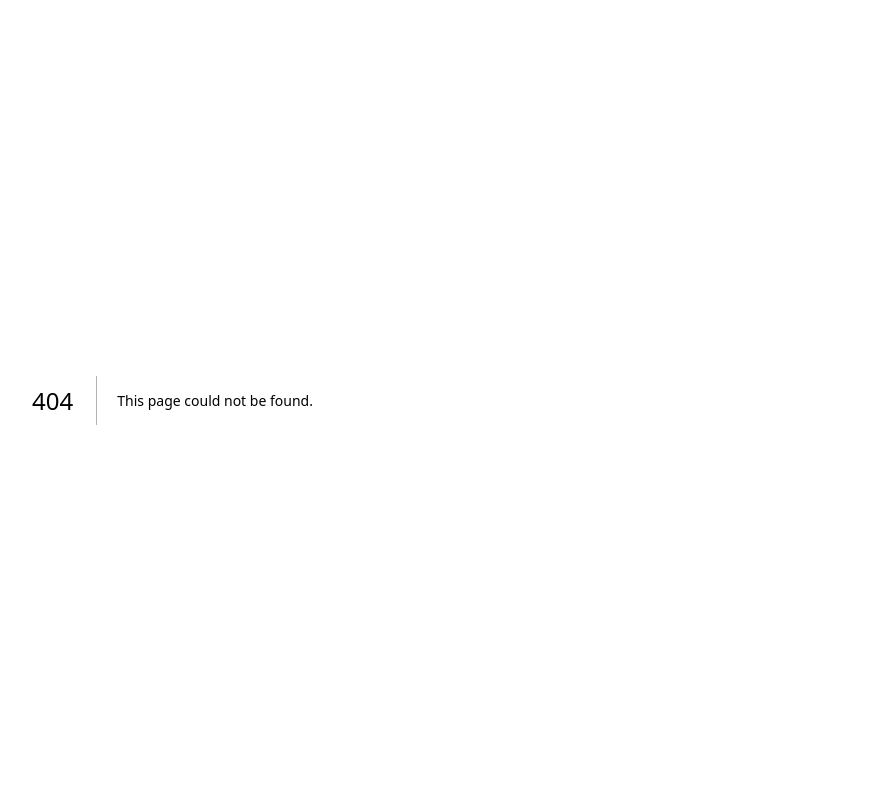
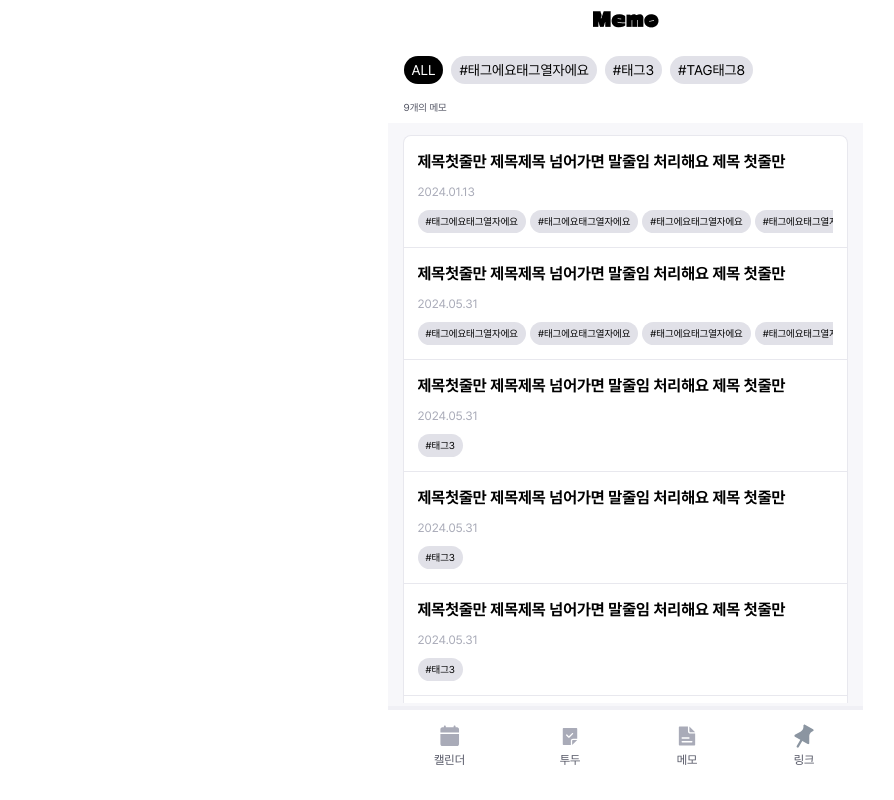
Before and after one commit to Nexters/kirook-web, a Next.js app: page /memo in a window 1280 px wide. Before the commit this address had no page. Shown: the whole page, without its empty margins (15-909 px from the left). Built offline with nearby package versions, Linux system fonts and the light colour scheme.

Commit message:
feat: 메모 리스트 페이지 퍼블리싱 (#7)

```diff
--- a/package.json
+++ b/package.json
@@ -11,6 +11,7 @@
   "dependencies": {
     "axios": "^1.6.5",
     "clsx": "^2.1.0",
+    "dayjs": "^1.11.10",
     "next": "14.0.4",
     "react": "^18",
     "react-dom": "^18",
--- a/src/app/globals.css
+++ b/src/app/globals.css
@@ -1,6 +1,21 @@
 @tailwind base;
 @tailwind components;
 @tailwind utilities;
+
+@layer utilities {
+  @variants responsive {
+    /* Hide scrollbar for Chrome, Safari, and Opera */
+    .no-scrollbar::-webkit-scrollbar {
+      display: none;
+    }
+
+    /* Hide scrollbar for IE, Edge, and Firefox */
+    .no-scrollbar {
+      -ms-overflow-style: none; /* IE and Edge */
+      scrollbar-width: none; /* Firefox */
+    }
+  }
+}
 
 * {
   box-sizing: border-box;
@@ -11,17 +26,19 @@
 html {
   height: 100vh;
   scrollbar-width: none;
+  overflow-y: hidden;
 }
 body {
   width: 100%;
-  max-width: 375px;
+  max-width: 475px;
   min-width: 320px;
-  height: 100%;
+  min-height: 100vh;
+  scrollbar-width: none;
 }
 
-@media (min-width: 375px) {
+@media (min-width: 475px) {
   body {
-    width: 375px;
+    width: 475px;
     position: relative;
     margin: auto;
   }
--- /dev/null
+++ b/src/app/memo/components/MemoPreview.tsx
@@ -0,0 +1,30 @@
+import { cn } from '@/shared/utils/cn';
+import dayjs from 'dayjs';
+
+interface memoProps {
+  title: string;
+  updatedAt: Date;
+  // TODO: tag 정보 어떻게 넘어오는지 확인 이후 변경 예정
+  tags?: string[];
+  className?: string;
+}
+
+const MemoPreview = ({ title, updatedAt, tags, className }: memoProps) => {
+  const formattedDate = dayjs(updatedAt).format('YYYY.MM.DD');
+
+  return (
+    <div className={cn('w-100 border-grayscale-200 flex flex-col gap-2.5 border-solid bg-white p-3.5', className)}>
+      <h4 className='truncate font-bold'>{title}</h4>
+      <p className='text-grayscale-500 text-xs'>{formattedDate}</p>
+      <div className='no-scrollbar flex flex-nowrap justify-between gap-1 overflow-x-scroll'>
+        {tags?.map((tag, idx) => (
+          <div key={idx} className='bg-grayscale-300 shrink-0 grow-0 basis-auto rounded-2xl px-2 py-1 text-[0.625rem]'>
+            {`#${tag}`}
+          </div>
+        ))}
+      </div>
+    </div>
+  );
+};
+
+export default MemoPreview;
--- /dev/null
+++ b/src/app/memo/page.tsx
@@ -0,0 +1,132 @@
+'use client';
+
+import Image from 'next/image';
+import { useState } from 'react';
+import MemoPreview from './components/MemoPreview';
+import { MemoLogo } from '@/assets/logo';
+import { Navigation } from '@/shared/components';
+import { cn } from '@/shared/utils/cn';
+
+interface memoProps {
+  title: string;
+  updatedAt: Date;
+  // TODO: tag 정보 어떻게 넘어오는지 확인 이후 변경 예정
+  tags: string[];
+}
+
+const MEMO_MOCK_DATA = [
+  {
+    title: '제목첫줄만 제목제목 넘어가면 말줄임 처리해요 제목 첫줄만 ',
+    updatedAt: new Date(),
+    tags: ['태그에요태그열자에요', '태그에요태그열자에요', '태그에요태그열자에요', '태그에요태그열자에요'],
+  },
+  {
+    title: '제목첫줄만 제목제목 넘어가면 말줄임 처리해요 제목 첫줄만 ',
+    updatedAt: new Date('2024.05.31'),
+    tags: ['태그에요태그열자에요', '태그에요태그열자에요', '태그에요태그열자에요', '태그에요태그열자에요'],
+  },
+  {
+    title: '제목첫줄만 제목제목 넘어가면 말줄임 처리해요 제목 첫줄만 ',
+    updatedAt: new Date('2024.05.31'),
+    tags: ['태그3'],
+  },
+  {
+    title: '제목첫줄만 제목제목 넘어가면 말줄임 처리해요 제목 첫줄만 ',
+    updatedAt: new Date('2024.05.31'),
+    tags: ['태그3'],
+  },
+  {
+    title: '제목첫줄만 제목제목 넘어가면 말줄임 처리해요 제목 첫줄만 ',
+    updatedAt: new Date('2024.05.31'),
+    tags: ['태그3'],
+  },
+  {
+    title: '제목첫줄만 제목제목 넘어가면 말줄임 처리해요 제목 첫줄만 ',
+    updatedAt: new Date('2024.05.31'),
+    tags: ['TAG태그8'],
+  },
+  {
+    title: '제목첫줄만 제목제목 넘어가면 말줄임 처리해요 제목 첫줄만 ',
+    updatedAt: new Date('2024.05.31'),
+    tags: ['TAG태그8'],
+  },
+  {
+    title: '제목첫줄만 제목제목 넘어가면 말줄임 처리해요 제목 첫줄만 ',
+    updatedAt: new Date('2024.05.31'),
+    tags: ['TAG태그8'],
+  },
+  {
+    title: '제목첫줄만 제목제목 넘어가면 말줄임 처리해요 제목 첫줄만 ',
+    updatedAt: new Date('2024.05.31'),
+    tags: ['TAG태그8'],
+  },
+];
+
+const TAGS_MOCK_DATA = ['태그에요태그열자에요', '태그3', 'TAG태그8'];
+
+export default function Todo() {
+  const filterMemoes = (tag: string, memoes: memoProps[]) => {
+    if (tag === 'ALL') return memoes;
+    return memoes.filter((memo: memoProps) => memo.tags.includes(tag));
+  };
+
+  const [selectedTag, setSelectedTag] = useState('ALL');
+  const [selectedMemoes, setSelectedMemoes] = useState(filterMemoes(selectedTag, MEMO_MOCK_DATA));
+
+  return (
+    <>
+      <div className='bg-grayscale-50 flex h-screen w-full flex-col'>
+        <div className='bg-white'>
+          {/* MEMO 로고 */}
+          <div className='mb-5 mt-[11px] flex justify-center'>
+            <Image src={MemoLogo} alt='memoTab_logoImage' />
+          </div>
+
+          {/* MEMO 태그 필터 */}
+          <div className='no-scrollbar ml-4 flex flex-nowrap gap-2 overflow-x-scroll py-2'>
+            {['ALL', ...TAGS_MOCK_DATA].map((tag, idx) => (
+              <div
+                key={idx}
+                className={cn(
+                  'shrink-0 grow-0 basis-auto cursor-pointer rounded-2xl px-2 py-1 text-sm',
+                  selectedTag === tag ? 'bg-black text-white' : 'bg-grayscale-300 text-black',
+                )}
+                onClick={() => {
+                  setSelectedTag(tag);
+                  setSelectedMemoes(filterMemoes(tag, MEMO_MOCK_DATA));
+                }}
+              >
+                {tag !== 'ALL' ? `#${tag}` : tag}
+              </div>
+            ))}
+          </div>
+
+          {/* 메모 총 개수 */}
+          <div className='text-grayscale-700 ml-4 py-2 text-[0.625rem]'>{selectedMemoes.length}개의 메모</div>
+        </div>
+
+        {/* Memo List 영역 */}
+        <div className='mb-[94px] h-[calc(100vh-13rem)] grow px-[15px] py-3'>
+          <div className='no-scrollbar h-full overflow-y-scroll'>
+            {selectedMemoes.map((item, idx) => {
+              if (idx === 0) {
+                return (
+                  <MemoPreview
+                    key={idx}
+                    className='border-grayscale-200 rounded-t-lg border-x-[1px] border-t-[1px]'
+                    {...item}
+                  />
+                );
+              }
+              if (idx === MEMO_MOCK_DATA.length - 1) {
+                return <MemoPreview key={idx} className='border-grayscale-200 rounded-b-lg border-[1px]' {...item} />;
+              }
+              return <MemoPreview key={idx} className='border-grayscale-200 border-x-[1px] border-t-[1px]' {...item} />;
+            })}
+          </div>
+        </div>
+      </div>
+      <Navigation />
+    </>
+  );
+}
--- /dev/null
+++ b/src/assets/logo/index.ts
@@ -0,0 +1 @@
+export { default as MemoLogo } from './memoLogo.png';
--- a/src/shared/components/Navigation.tsx
+++ b/src/shared/components/Navigation.tsx
@@ -22,7 +22,7 @@ const NavButton = ({
 
   return (
     <Link href={path}>
-      <div className='flex flex-col items-center gap-1 px-8 pb-8 pt-3.5'>
+      <div className='flex flex-col items-center gap-1 pb-8 pt-3.5'>
         <Icon iconType={icon} className={cn(isActive ? 'fill-black' : 'fill-grayscale-500', className)} />
         <div className='text-grayscale-700 text-xs'>{label}</div>
       </div>
@@ -32,7 +32,7 @@ const NavButton = ({
 
 const Navigation = () => {
   return (
-    <div className='w-100 border-grayscale-100 fixed bottom-0 flex h-fit items-center justify-around border-t-4'>
+    <div className='border-grayscale-100 absolute bottom-0 flex h-fit w-full items-center justify-around border-t-4 bg-white'>
       <NavButton key='calendar' path='/calendar' label='캘린더' icon='Calendar' />
       <NavButton key='todo' path='/todo' label='투두' icon='Todo' className='px-0.5 pb-[3px] pt-1' />
       <NavButton key='memo' path='/memo' label='메모' icon='Memo' />
--- a/tailwind.config.ts
+++ b/tailwind.config.ts
@@ -3,6 +3,7 @@ import { fontFamily } from 'tailwindcss/defaultTheme';
 
 const config: Config = {
   content: ['./src/shared/**/*.{js,ts,jsx,tsx,mdx}', './src/app/**/*.{js,ts,jsx,tsx,mdx}'],
+  mode: 'jit',
   theme: {
     extend: {
       fontFamily: {
```
Also changed, not shown: src/assets/logo/memoLogo.png (added), 1 other file (tests, documents, lock files or other folders).
